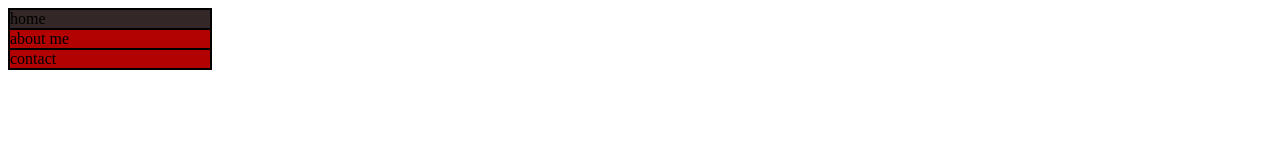
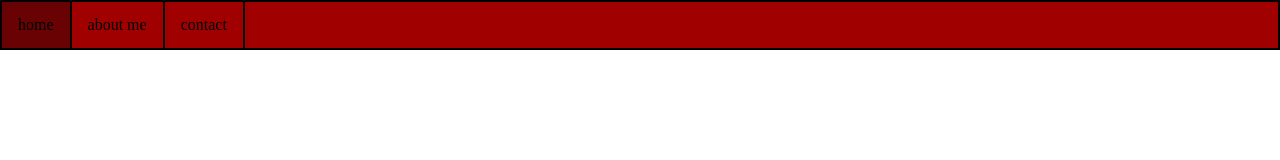
Before and after one commit to Bryan-C-W/code_academy, a plain HTML site: page index.html in a window 1280 px wide. Drawn offline with Linux system fonts and the light colour scheme.

Commit message:
navbarv2

```diff
--- a/css/style.css
+++ b/css/style.css
@@ -1,27 +1,36 @@
+* {
+    padding: 0;
+    margin: 0;
+    box-sizing: border-box;
+}
 .navbar {
     list-style-type: none;
     margin: 0;
     padding: 0;
-    width: 200px;
-    background: rgb(179, 2, 2);
+    width: 100%;
+    background: rgb(160, 0, 0);
     border: 2px solid rgb(0, 0, 0);
+    overflow: hidden;
+    position: fixed;
 }
 .navlink {
-    border-bottom: 2px solid rgb(0, 0, 0);
-}
-.navlink:last-child {
-    border-bottom: none;
+    border-right: 2px solid rgb(0, 0, 0);
+    float: left;
 }
 .navlink a {
     display: block;
     text-decoration: none;
     color:rgb(0, 0, 0);
+    padding: 14px 16px;
 }
 .navlink a:hover:not(.active) {
     background: red;
     color: rgb(255, 255, 255);
 }
 .active {
-    background: rgb(51, 39, 39);
-    color: rgb(255, 0, 0);
+    background: rgb(105, 3, 3);
+    color: rgb(0, 0, 0);
 }
+@media screen and (max-width: 600px){
+    .navlink {float: none;}
+}
```
